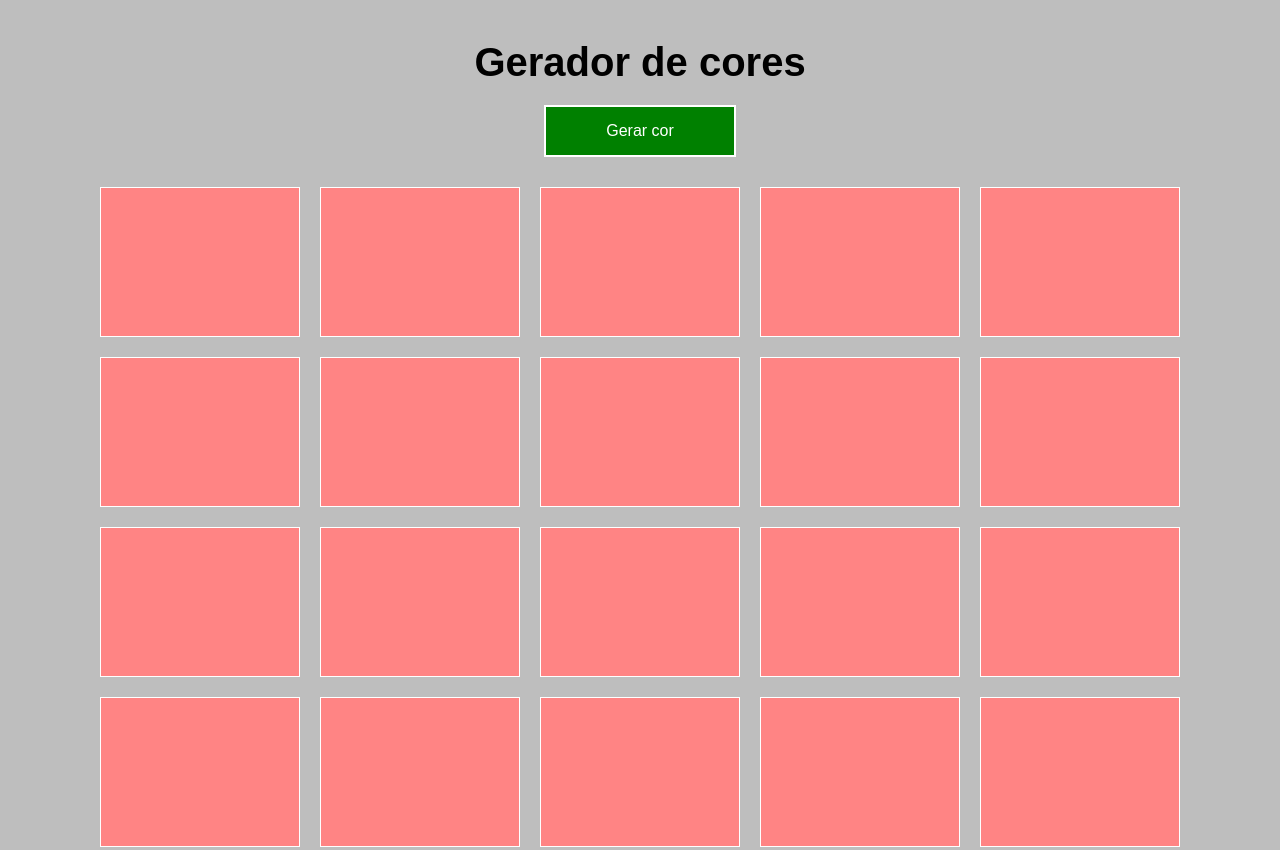
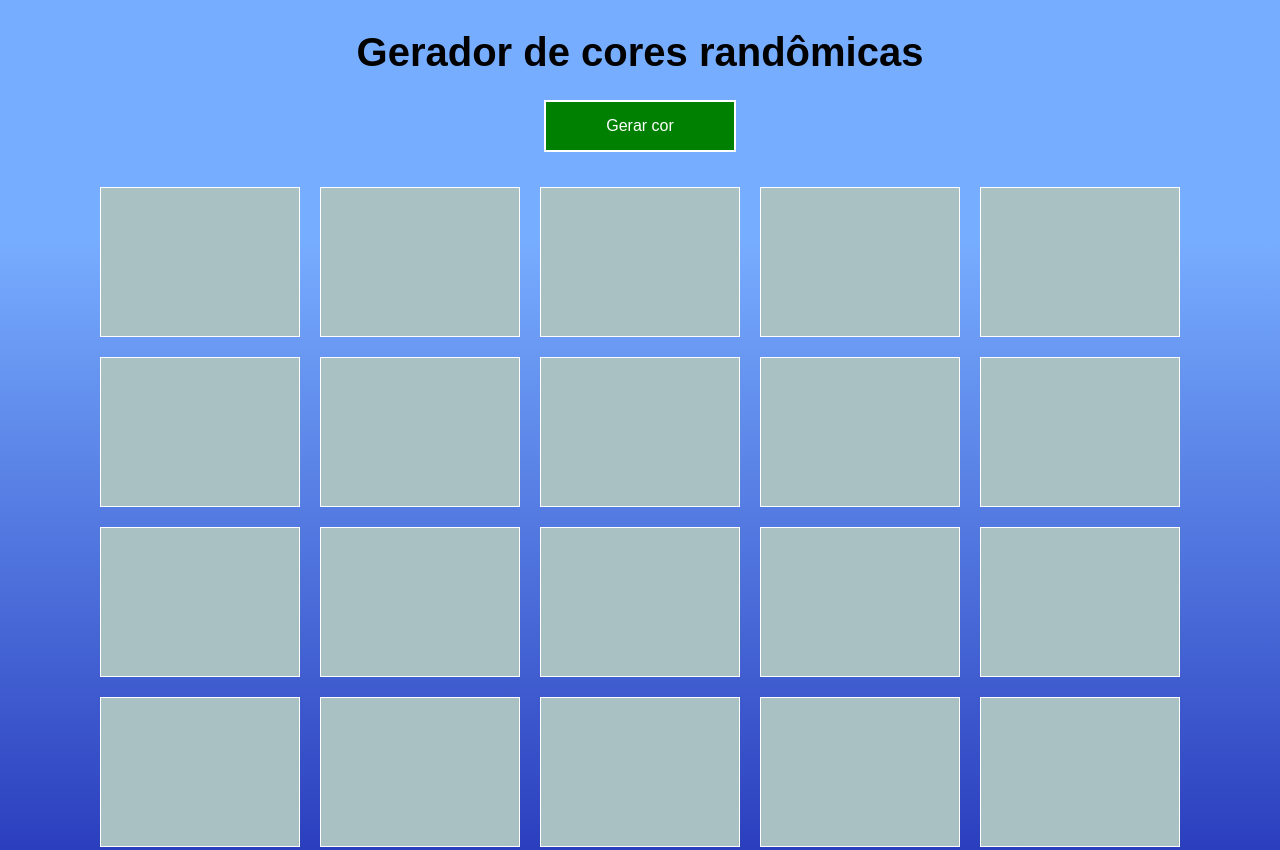
Before and after one commit to lucasrenandev/Gerador_de_Cores, a plain HTML site: page index.html in a window 1280 px wide. Shown: the top 850 px of the page. Drawn offline with Linux system fonts and the light colour scheme.

Commit message:
Atualização - Gerador de Cores

```diff
--- a/css/style.css
+++ b/css/style.css
@@ -8,21 +8,24 @@
 body {
     width: 100%;
     min-height: 100vh;
-    background-color: #bebebe;
+    background: linear-gradient(180deg, #77adff 20%, #000099 100%);
 }
 
-h1 {
+.content {
     text-align: center;
+}
+
+.content h1 {
     font-size: 2.5em;
     font-weight: 700;
-    margin: 40px 0 20px 0;
+    margin: 30px 0 25px 0;
 }
 
-.button {
-    display: block;
+.content button {
+    display: inline-block;
     max-width: 200px;
     padding: 15px 60px;
-    margin: 20px auto;
+    margin: 0 0 25px 0;
     font-size: 1em;
     font-weight: 400;
     background-color: green;
@@ -48,7 +51,7 @@ h1 {
     align-items: center;
     justify-content: center;
     margin: 10px;
-    background-color: #ff8484;
+    background-color: #a9c1c2;
     border: 1px solid #fff;
     font-size: 1.5em;
     color: #fff;
--- a/index.html
+++ b/index.html
@@ -9,11 +9,13 @@
 </head>
 <body>
 
-    <h1>Gerador de cores</h1>
+    <div class="content">
+        <h1>Gerador de cores randômicas</h1>
+        <button id="button">Gerar cor</button>
+    </div><!--end content-->
 
-    <button class="button" id="button">Gerar cor</button>
-    <section class="sectionContainer" id="sectionContainer"></section>
+    <section class="sectionContainer" id="sectionContainer"></section><!--end section-->
 
-    <script src="js/script.js"></script>
+    <script src="js/generate.js"></script>
 </body>
 </html>
--- a/js/script.js
+++ b/js/generate.js
@@ -1,5 +1,5 @@
 // Criando DIVS de forma dinâmica
-for(let i = 1; i <= 30; i ++) {
+for(let i = 0; i < 30; i ++) {
     const box = document.createElement("div")
     box.classList.add("box")
     document.querySelector("#sectionContainer").appendChild(box)
```
